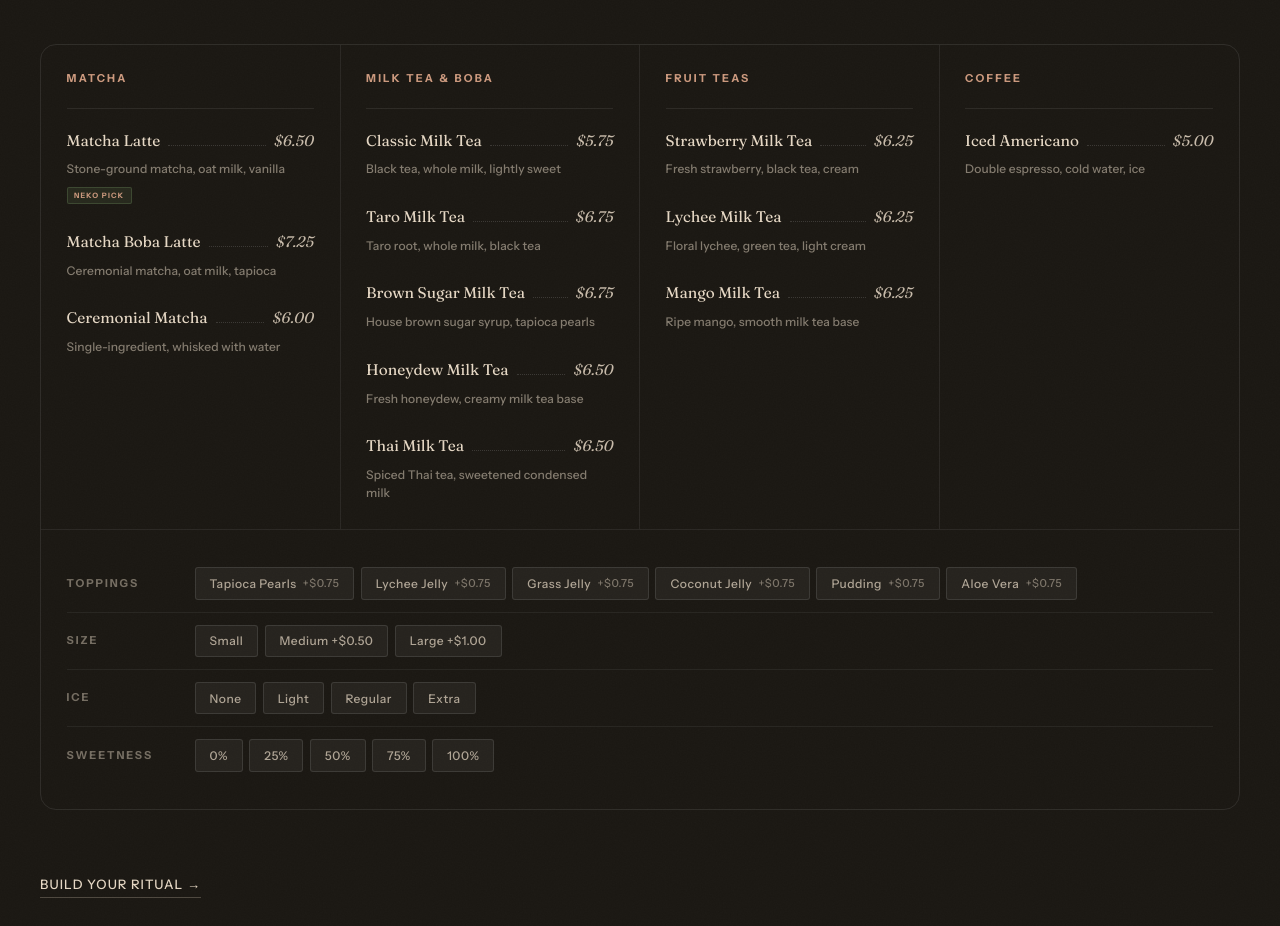
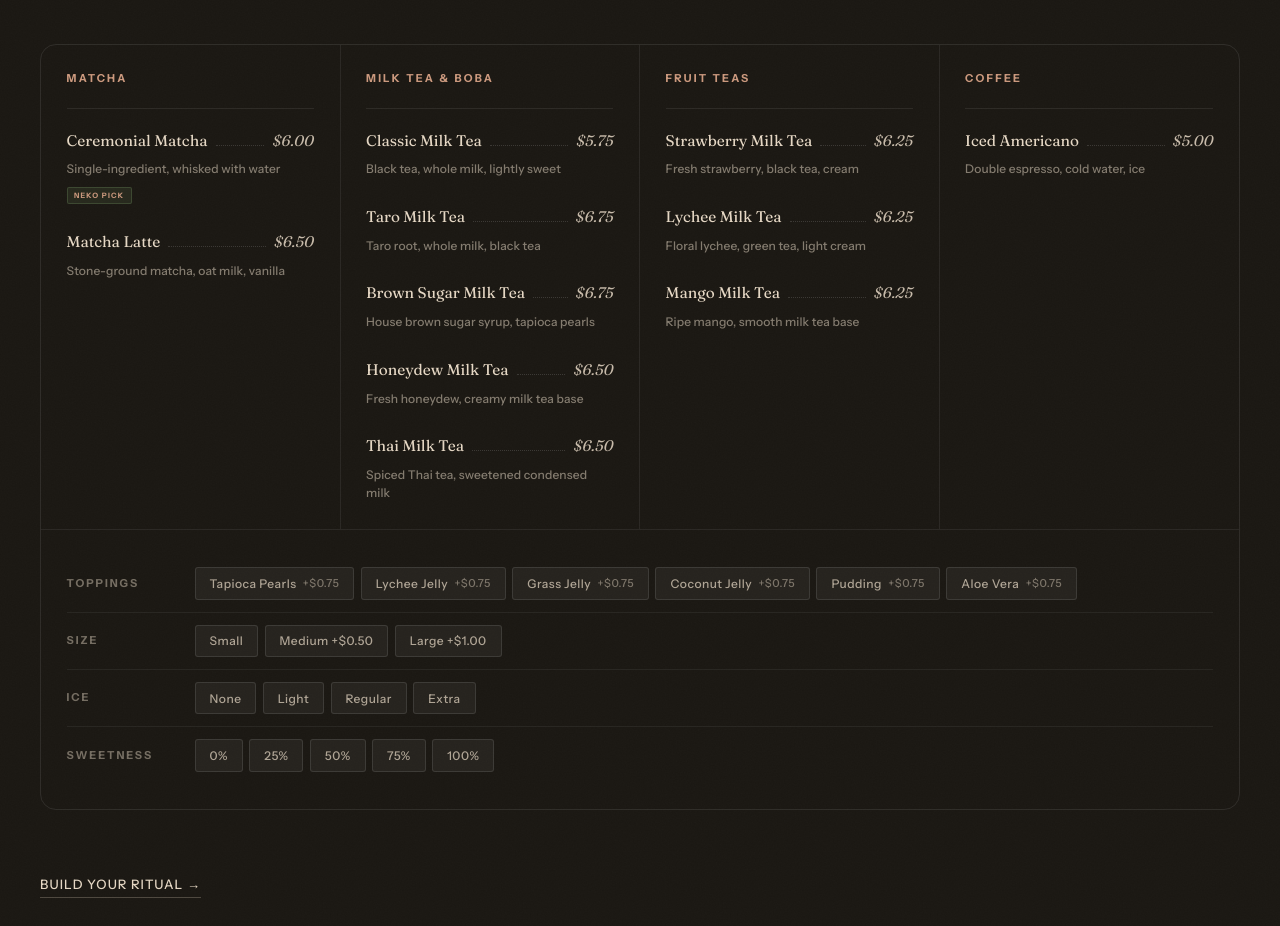
Before and after one commit to hpitino11/mewcha, a React (Vite) app in the folder client/: page / in a window 1280 px wide. Shown: the part 3020-3946 px from the top of the page. Built offline with nearby package versions, Linux system fonts and the light colour scheme; no server answers.

Commit message:
Update menu modal

```diff
--- a/client/src/components/DrinkModal.tsx
+++ b/client/src/components/DrinkModal.tsx
@@ -13,7 +13,6 @@ const IMAGE_MAP: Record<string, string> = {
   'Brown Sugar Milk Tea': '/boba/brown_sugar.png',
   'Classic Milk Tea':     '/boba/milk_tea.png',
   'Taro Milk Tea':        '/boba/taro.png',
-  'Matcha Boba Latte':    '/boba/matcha.png',
   'Honeydew Milk Tea':    '/boba/honeydew.png',
   'Thai Milk Tea':        '/boba/thai_tea.png',
   'Iced Americano':       '/boba/coffee.png',
--- a/client/src/components/MenuPreview.tsx
+++ b/client/src/components/MenuPreview.tsx
@@ -8,9 +8,8 @@ const CATEGORIES = [
     slug: 'matcha',
     label: 'Matcha',
     items: [
-      { name: 'Matcha Latte',      desc: 'Stone-ground matcha, oat milk, vanilla', price: '$6.50', tags: ['neko pick'] },
-      { name: 'Matcha Boba Latte', desc: 'Ceremonial matcha, oat milk, tapioca',   price: '$7.25' },
-      { name: 'Ceremonial Matcha', desc: 'Single-ingredient, whisked with water',  price: '$6.00' },
+      { name: 'Ceremonial Matcha', desc: 'Single-ingredient, whisked with water',  price: '$6.00', tags: ['neko pick'] },
+      { name: 'Matcha Latte',      desc: 'Stone-ground matcha, oat milk, vanilla', price: '$6.50' },
     ],
   },
   {
--- a/client/src/pages/Menu.tsx
+++ b/client/src/pages/Menu.tsx
@@ -19,7 +19,6 @@ const IMAGE_MAP: Record<string, string> = {
   'Brown Sugar Milk Tea': '/boba/brown_sugar.png',
   'Classic Milk Tea':     '/boba/milk_tea.png',
   'Taro Milk Tea':        '/boba/taro.png',
-  'Matcha Boba Latte':    '/boba/matcha.png',
   'Honeydew Milk Tea':    '/boba/honeydew.png',
   'Thai Milk Tea':        '/boba/thai_tea.png',
   'Iced Americano':       '/boba/coffee.png',
@@ -34,7 +33,6 @@ const TAGS_MAP: Record<string, string[]> = {
   'Brown Sugar Milk Tea': ['SWEET', 'CREAMY', 'BOBA'],
   'Classic Milk Tea':     ['CLASSIC', 'SWEET', 'CAFFEINE'],
   'Taro Milk Tea':        ['CREAMY', 'SWEET', 'CAFFEINE'],
-  'Matcha Boba Latte':    ['EARTHY', 'CREAMY', 'BOBA'],
   'Honeydew Milk Tea':    ['FRUITY', 'LIGHT', 'CREAMY'],
   'Thai Milk Tea':        ['BOLD', 'SWEET', 'CAFFEINE'],
   'Iced Americano':       ['BOLD', 'BITTER', 'CAFFEINE'],
@@ -232,7 +230,7 @@ function MenuCard({ item, onClick }: { item: MenuItem; onClick: () => void }) {
       <div className={styles.cardBody}>
         <div className={styles.cardMeta}>
           <span className={styles.cardCat}>{item.category_name}</span>
-          <span className={styles.cardNekoPick}>neko pick</span>
+          {item.is_bestseller && <span className={styles.cardNekoPick}>neko pick</span>}
         </div>
         <h2 className={styles.cardName}>{item.name}</h2>
         <p className={styles.cardDesc}>{item.description}</p>
```
Also changed, not shown: 1 other file (tests, documents, lock files or other folders).
